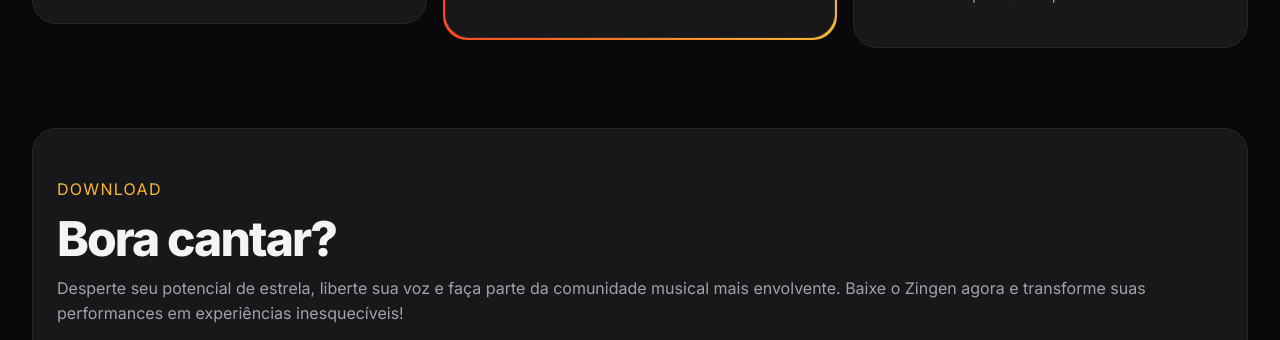
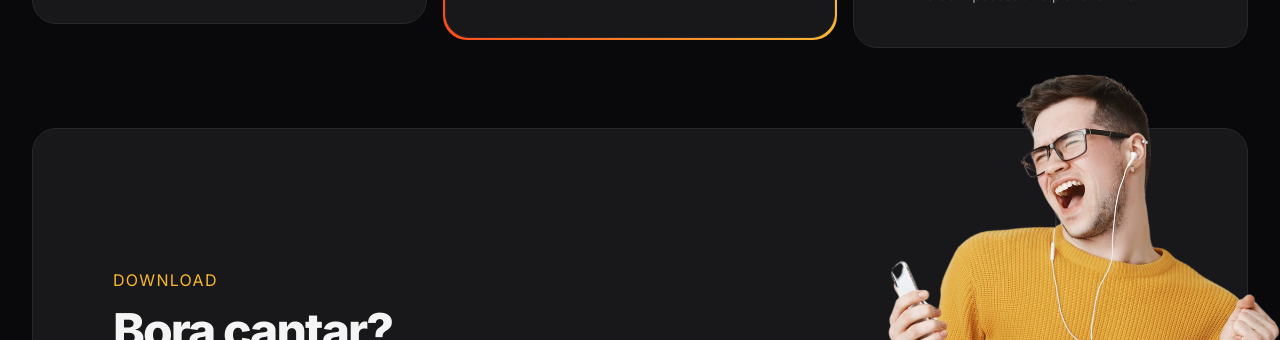
Before and after one commit to felipetrevisanic/Zingen---Karaok-, a plain HTML site: page index.html in a window 1280 px wide. Shown: the part 3489-3829 px from the top of the page. Drawn offline with Linux system fonts and the light colour scheme.

Commit message:
finished download section

```diff
--- a/styles/download.css
+++ b/styles/download.css
@@ -17,6 +17,16 @@
     }
 
     @media (width >= 80em) {
-        .card
+        .card{
+            padding: 8.73rem 5rem;
+
+            & > div:nth-child(1) {
+                max-width: 40rem;
+            }
+
+            & > img {
+                width: 29.25rem;
+            }
+        }
     }
 }
```
